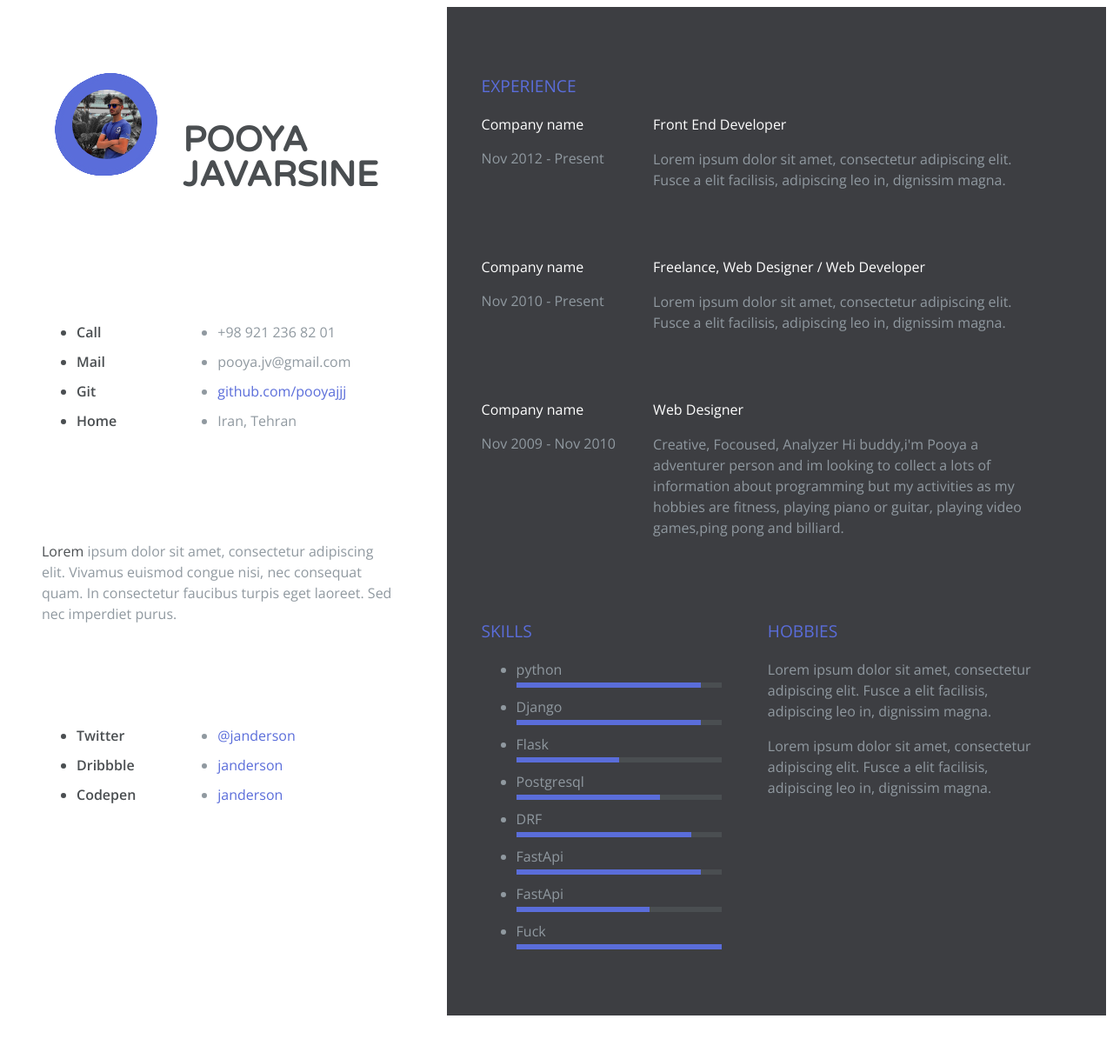
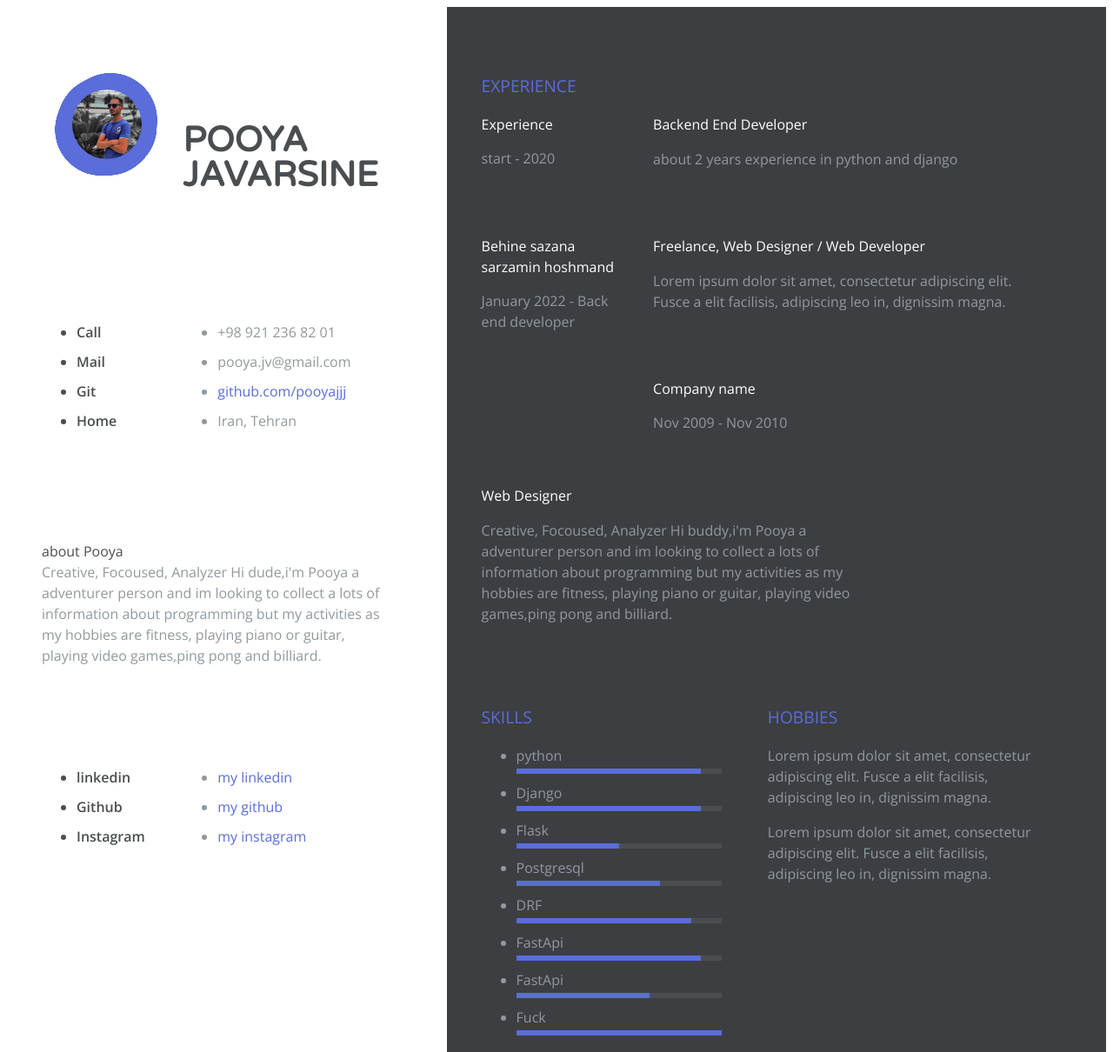
Before and after one commit to pooyajjj/pooyajjj.github.io, a plain HTML site: page index.html in a window 1280 px wide. Shown: the top 1210 px of the page at 87% size. Before the commit the page ends 1168 px from the top, so only its background shows below. Drawn offline with nearby package versions, Linux system fonts and the light colour scheme.

Commit message:
some change

```diff
--- a/index.html
+++ b/index.html
@@ -157,25 +157,24 @@
           <div class="contact-presentation">
             <!-- YOUR PRESENTATION RESUME  -->
             <p>
-              <span class="bold">Lorem</span> ipsum dolor sit amet, consectetur
-              adipiscing elit. Vivamus euismod congue nisi, nec consequat quam.
-              In consectetur faucibus turpis eget laoreet. Sed nec imperdiet
-              purus.
+              <span class="bold">about Pooya </span><br> Creative, Focoused, Analyzer
+              Hi dude,i'm Pooya a adventurer person and im looking to collect a lots of information about
+              programming but my activities as my hobbies are fitness, playing piano or guitar, playing video games,ping pong and billiard.
             </p>
           </div>
           <div class="contact-social clearfix">
             <ul class="list-titles">
-              <li>Twitter</li>
-              <li>Dribbble</li>
-              <li>Codepen</li>
+              <li>linkedin</li>
+              <li>Github</li>
+              <li>Instagram</li>
             </ul>
             <ul class="list-content">
               <!-- REMEMBER TO PUT THE URL ON THE HREF TAG  -->
-              <li><a href="">@janderson</a></li>
+              <li><a href="https://www.linkedin.com/in/pooya-javarsine-75b574243/">my linkedin</a></li>
               <!-- YOUR TWITTER USER  -->
-              <li><a href="">janderson</a></li>
+              <li><a href="https://github.com/pooyajjj">my github</a></li>
               <!-- YOUR DRIBBBLE USER  -->
-              <li><a href="">janderson</a></li>
+              <li><a href="">my instagram</a></li>
               <!-- YOUR BEHANCE USER  -->
             </ul>
           </div>
@@ -188,28 +187,27 @@
 
           <div class="experience-wrapper">
             <div class="company-wrapper clearfix">
-              <div class="experience-title">Company name</div>
+              <div class="experience-title">Experience</div>
               <!-- NAME OF THE COMPANY YOUWORK WITH  -->
-              <div class="time">Nov 2012 - Present</div>
+              <div class="time">start - 2020</div>
               <!-- THE TIME YOU WORK WITH THE COMPANY  -->
             </div>
 
             <div class="job-wrapper clearfix">
-              <div class="experience-title">Front End Developer</div>
+              <div class="experience-title">Backend End Developer</div>
               <!-- JOB TITLE  -->
               <div class="company-description">
                 <p>
-                  Lorem ipsum dolor sit amet, consectetur adipiscing elit. Fusce
-                  a elit facilisis, adipiscing leo in, dignissim magna.
+                    about 2 years experience in python and django
                 </p>
                 <!-- JOB DESCRIPTION  -->
               </div>
             </div>
 
             <div class="company-wrapper clearfix">
-              <div class="experience-title">Company name</div>
+              <div class="experience-title">Behine sazana sarzamin hoshmand</div>
               <!-- NAME OF THE COMPANY YOUWORK WITH  -->
-              <div class="time">Nov 2010 - Present</div>
+              <div class="time">January 2022 - Back end developer</div>
               <!-- THE TIME YOU WORK WITH THE COMPANY  -->
             </div>
 
```
